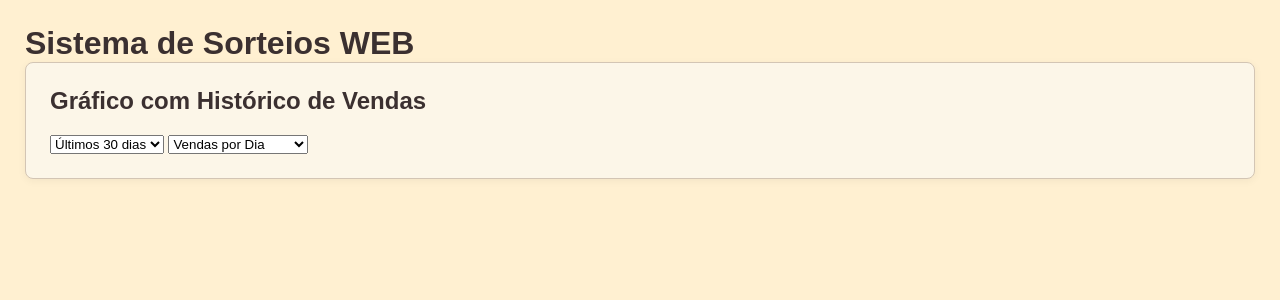
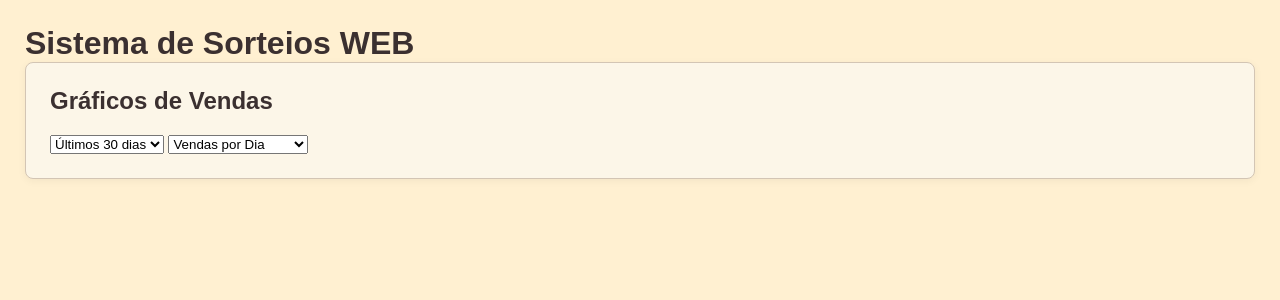
Before and after one commit to AndreScaranto/sorteio_web, a Flask app: page /grafico_vendas in a window 1280 px wide. Shown: the part 196-496 px from the top of the page. Run offline with Flask 3, Linux system fonts and the light colour scheme; a user stored in the database is signed in; data comes from the database, SQL or seed files in the repository; data that the repository does not hold is empty; some libraries are stand-ins or nearby versions.

Commit message:
Corrigir título da página

```diff
--- a/flaskr/templates/admin/grafico_vendas.html
+++ b/flaskr/templates/admin/grafico_vendas.html
@@ -3,7 +3,7 @@
 {% block title %}Gráfico de Vendas{% endblock %}
 
 {% block content %}
-  <h2 style="margin-bottom: 20px;">Gráfico com Histórico de Vendas</h2>
+  <h2 style="margin-bottom: 20px;">Gráficos de Vendas</h2>
     <select id="filtroPeriodo">
       <option value="30">Últimos 30 dias</option>
       <option value="90">Últimos 90 dias</option>
```
